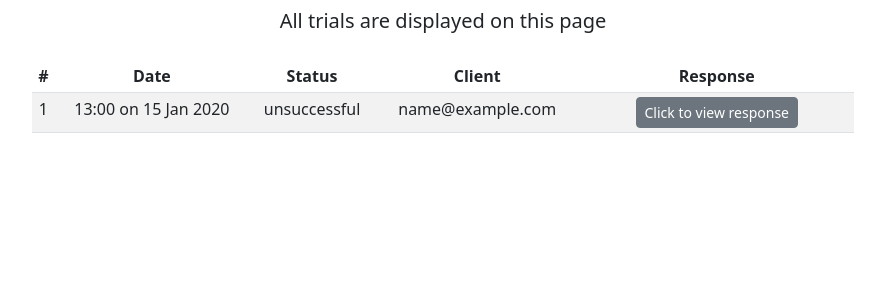
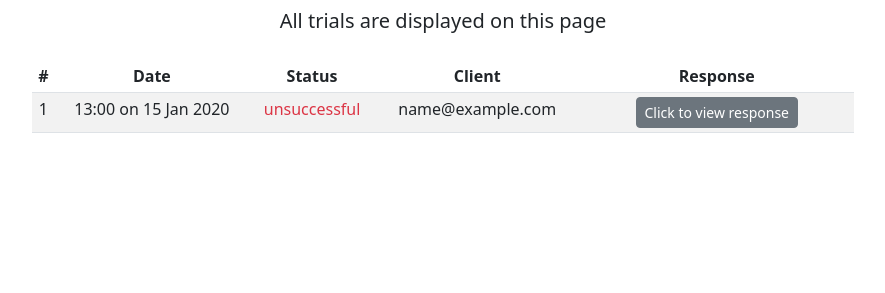
Before and after one commit to MarkPcv/newsletters_via_django, a Django app: page /newsletter/1/trials/ in a window 1280 px wide. Shown: the part 207-500 px from the top of the page, without its empty margins (197-1082 px from the left). Run offline with Django 4.2, Linux system fonts and the light colour scheme; tables that the repository leaves empty hold one stand-in row (values such as "Sample post"); some libraries are stand-ins or nearby versions.

Commit message:
Add styling to trial list

```diff
--- a/newsletters/templates/newsletters/trial_list.html
+++ b/newsletters/templates/newsletters/trial_list.html
@@ -23,7 +23,13 @@
 
                         <td>{{ object.pk }}</td>
                         <td>{{ object.date|date:"H:i" }} on {{ object.date|date:"d M Y" }}</td>
-                        <td>{{ object.status }}</td>
+                        <td>
+                            {% if object.status == 'successful' %}
+                                <span class="text-success">{{ object.status }}</span>
+                            {% else %}
+                                <span class="text-danger">{{ object.status }}</span>
+                            {% endif %}
+                        </td>
                         <td class="col-3">{{ object.client.email }}</td>
                         <td class="col-4 overflow-y-scroll">
                             {% if object.response %}
@@ -31,7 +37,7 @@
                                 <button type="button" class="btn btn-sm btn-secondary"
                                         data-bs-toggle="popover"
                                         data-bs-placement="left"
-                                    data-bs-content="{{ object.response}}">
+                                        data-bs-content="{{ object.response }}">
                                     Click to view response
                                 </button>
                             {% endif %}
```
Lines whose indentation alone changed are shown as unchanged.
